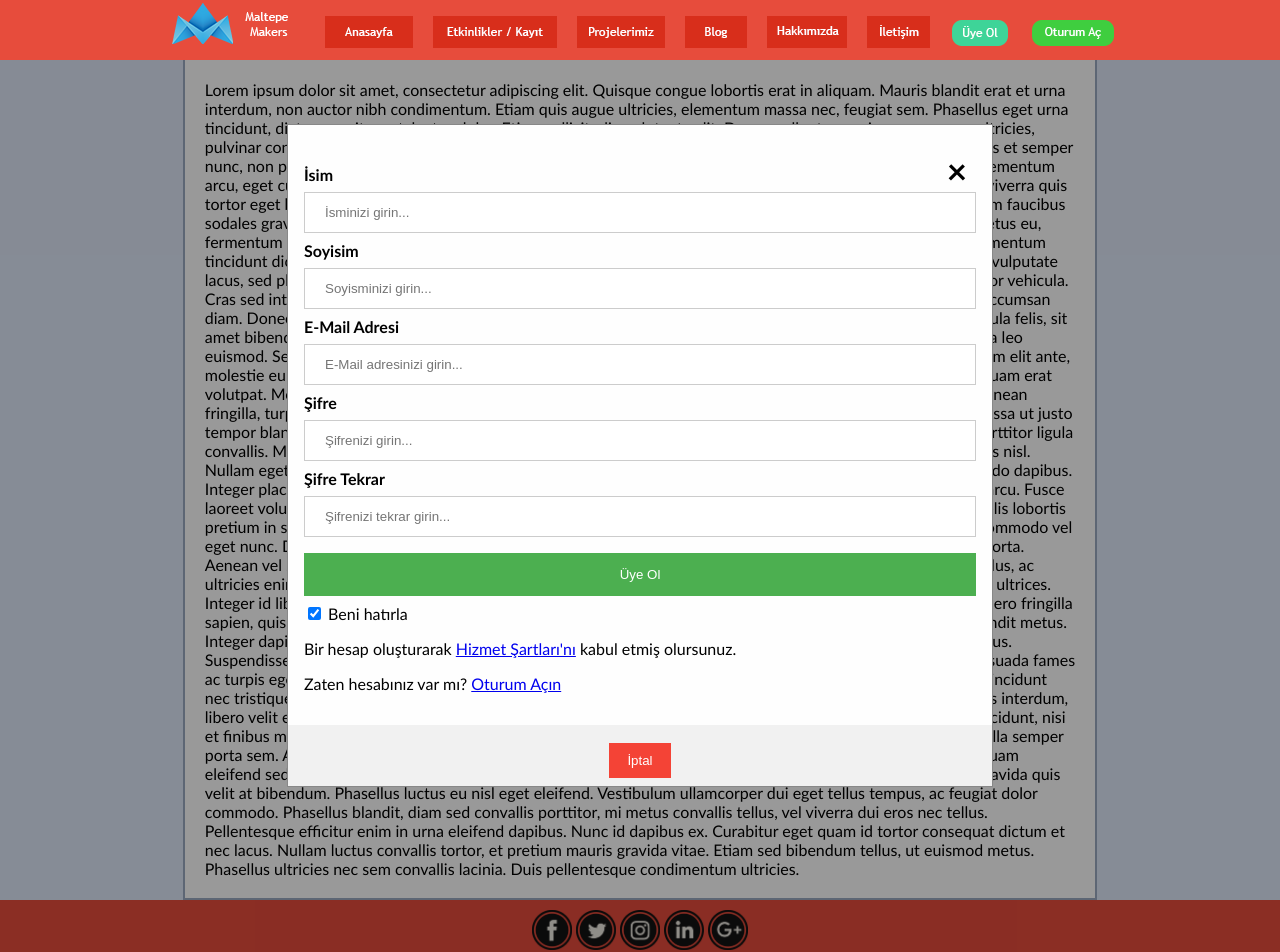
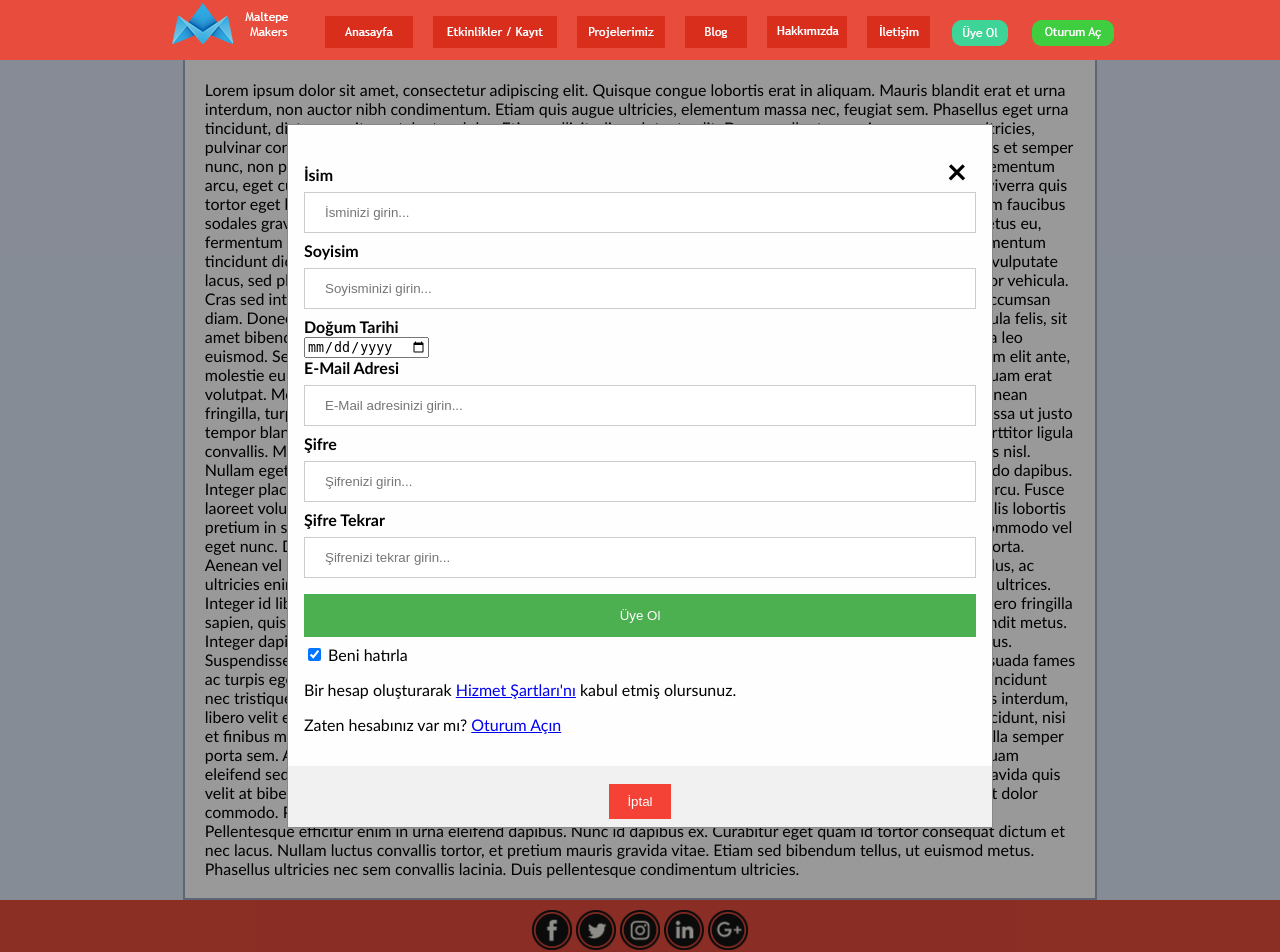
Before and after one commit to OzgurHasan/maltepemakerswebsite, a PHP site: page / in a window 1280 px wide, after a click that opens the changed part. Shown: the top 952 px of the page. Run offline with PHP 8.4, Linux system fonts and the light colour scheme.

Commit message:
Üye ol formuna doğum tarihi eklendi

```diff
--- a/MaltepeMakers/Blog.php
+++ b/MaltepeMakers/Blog.php
@@ -102,6 +102,9 @@ $(window).on('scroll', function () {
       <label for="surename"><b>Soyisim</b></label>
       <input type="text" placeholder="Soyisminizi girin..." name="surename" required>
 
+      <label for="bday"><b>Doğum Tarihi</b></label><br />
+      <input type="date" name?"bday"required><br />
+
       <label for="uname"><b>E-Mail Adresi</b></label>
       <input type="text" placeholder="E-Mail adresinizi girin..." name="uname" required>
 
--- a/MaltepeMakers/Etkinlikler/etkinliktemplate.php
+++ b/MaltepeMakers/Etkinlikler/etkinliktemplate.php
@@ -136,6 +136,9 @@ Gereklilikler: <label for="gerekliliklist"><b>Barış Poyraz nefreti</b></label>
       <label for="surename"><b>Soyisim</b></label>
       <input type="text" placeholder="Soyisminizi girin..." name="surename" required>
 
+      <label for="bday"><b>Doğum Tarihi</b></label><br />
+      <input type="date" name?"bday"required><br />
+
       <label for="uname"><b>E-Mail Adresi</b></label>
       <input type="text" placeholder="E-Mail adresinizi girin..." name="uname" required>
 
--- a/MaltepeMakers/EtkinliklerKayıt.php
+++ b/MaltepeMakers/EtkinliklerKayıt.php
@@ -103,6 +103,9 @@ $(window).on('scroll', function () {
       <label for="surename"><b>Soyisim</b></label>
       <input type="text" placeholder="Soyisminizi girin..." name="surename" required>
 
+      <label for="bday"><b>Doğum Tarihi</b></label><br />
+      <input type="date" name?"bday"required><br />
+
       <label for="uname"><b>E-Mail Adresi</b></label>
       <input type="text" placeholder="E-Mail adresinizi girin..." name="uname" required>
 
--- a/MaltepeMakers/Hakkımızda.php
+++ b/MaltepeMakers/Hakkımızda.php
@@ -102,6 +102,9 @@ $(window).on('scroll', function () {
       <label for="surename"><b>Soyisim</b></label>
       <input type="text" placeholder="Soyisminizi girin..." name="surename" required>
 
+      <label for="bday"><b>Doğum Tarihi</b></label><br />
+      <input type="date" name?"bday"required><br />
+
       <label for="uname"><b>E-Mail Adresi</b></label>
       <input type="text" placeholder="E-Mail adresinizi girin..." name="uname" required>
 
--- a/MaltepeMakers/Iletişim.php
+++ b/MaltepeMakers/Iletişim.php
@@ -102,6 +102,9 @@ $(window).on('scroll', function () {
       <label for="surename"><b>Soyisim</b></label>
       <input type="text" placeholder="Soyisminizi girin..." name="surename" required>
 
+      <label for="bday"><b>Doğum Tarihi</b></label><br />
+      <input type="date" name?"bday"required><br />
+
       <label for="uname"><b>E-Mail Adresi</b></label>
       <input type="text" placeholder="E-Mail adresinizi girin..." name="uname" required>
 
--- a/MaltepeMakers/Projelerimiz.php
+++ b/MaltepeMakers/Projelerimiz.php
@@ -102,6 +102,9 @@ $(window).on('scroll', function () {
       <label for="surename"><b>Soyisim</b></label>
       <input type="text" placeholder="Soyisminizi girin..." name="surename" required>
 
+      <label for="bday"><b>Doğum Tarihi</b></label><br />
+      <input type="date" name?"bday"required><br />
+
       <label for="uname"><b>E-Mail Adresi</b></label>
       <input type="text" placeholder="E-Mail adresinizi girin..." name="uname" required>
 
--- a/MaltepeMakers/Templates/maltepemakers-full-content.dwt.php
+++ b/MaltepeMakers/Templates/maltepemakers-full-content.dwt.php
@@ -184,6 +184,9 @@ Sed maximus elit mi, non feugiat purus euismod id. Donec lobortis laoreet mi ac
       <label for="surename"><b>Soyisim</b></label>
       <input type="text" placeholder="Soyisminizi girin..." name="surename" required>
 
+      <label for="bday"><b>Doğum Tarihi</b></label><br />
+      <input type="date" name?"bday"required><br />
+
       <label for="uname"><b>E-Mail Adresi</b></label>
       <input type="text" placeholder="E-Mail adresinizi girin..." name="uname" required>
 
--- a/MaltepeMakers/index.php
+++ b/MaltepeMakers/index.php
@@ -116,6 +116,9 @@ Nulla sodales diam ipsum, quis volutpat quam eleifend sed. Suspendisse ut augue
       <label for="surename"><b>Soyisim</b></label>
       <input type="text" placeholder="Soyisminizi girin..." name="surename" required>
 
+      <label for="bday"><b>Doğum Tarihi</b></label><br />
+      <input type="date" name?"bday"required><br />
+
       <label for="uname"><b>E-Mail Adresi</b></label>
       <input type="text" placeholder="E-Mail adresinizi girin..." name="uname" required>
 
```
